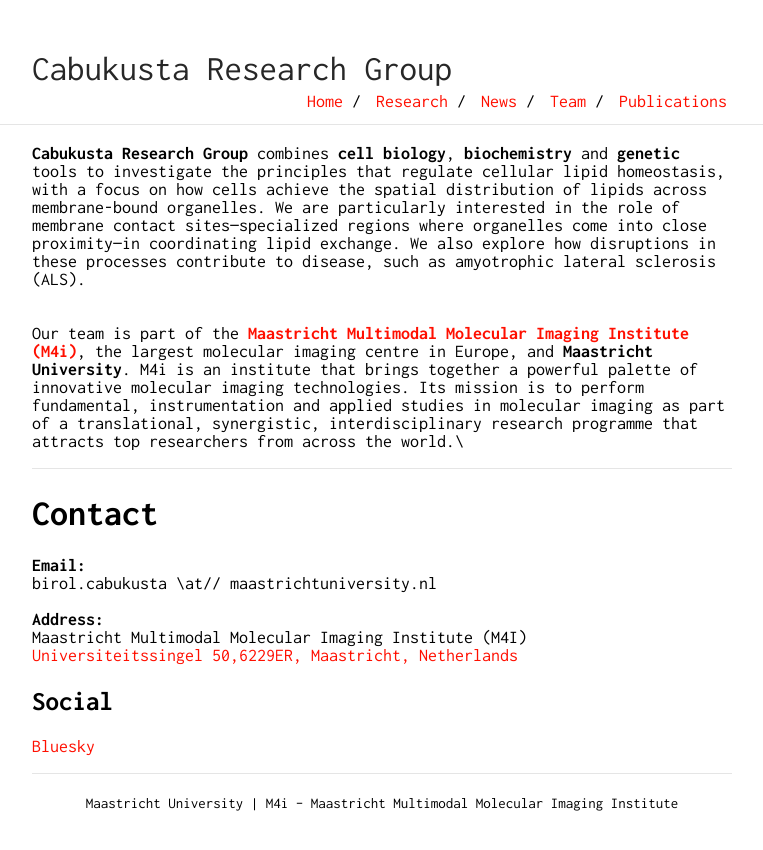
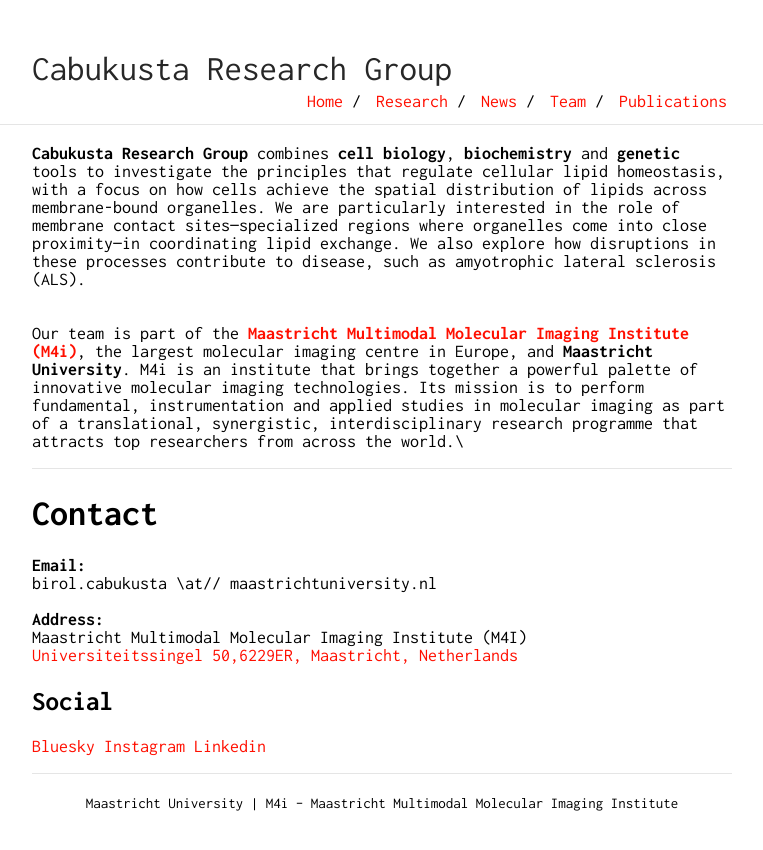
Before and after one commit to birolcabukusta/birolcabukusta.github.io, a Jekyll site: the page built from index.md, in a window 1280 px wide. Shown: the top 850 px of the page, without its empty margins (258-1021 px from the left). Built offline with Jekyll 4.4.1, drawn with Linux system fonts in a browser that asks for light colours.

Commit message:
Update index.md

```diff
--- a/index.md
+++ b/index.md
@@ -22,3 +22,5 @@ Maastricht Multimodal Molecular Imaging Institute (M4I)
 ## Social
 
 [Bluesky](https://bsky.app/profile/birolcabukusta.bsky.social)
+[Instagram](https://www.instagram.com/birolcabukusta)
+[Linkedin](https://www.linkedin.com/in/birol-cabukusta-712a32283/)
```
